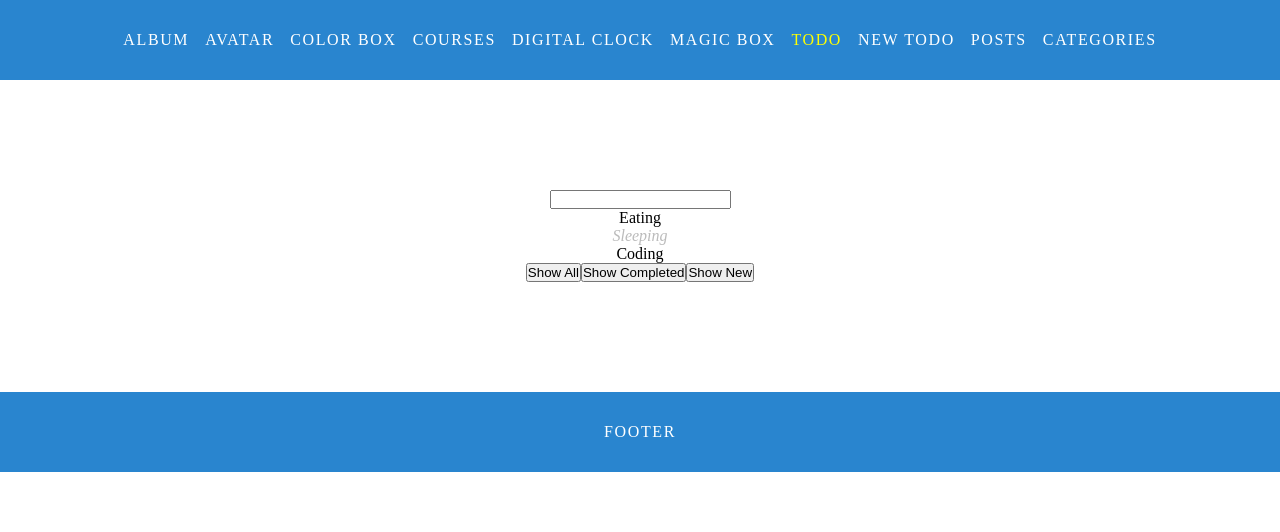
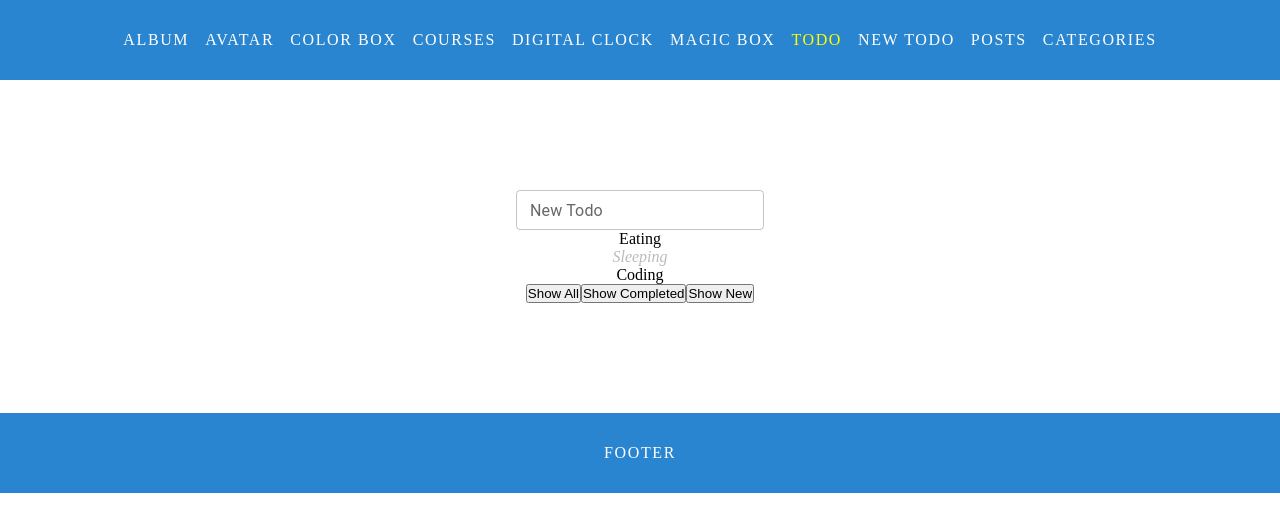
Before and after one commit to nvvinhb1805939/learn-reactjs, a React (Create React App) app: page /todo in a window 1280 px wide. Shown: the top 532 px of the page. Built offline with nearby package versions, Linux system fonts and the light colour scheme.

Commit message:
update todo form validation

```diff
--- /dev/null
+++ b/src/components/form-controls/InputField/index.jsx
@@ -0,0 +1,32 @@
+import { TextField } from '@mui/material';
+import PropTypes from 'prop-types';
+import React from 'react';
+import { Controller } from 'react-hook-form';
+
+InputField.propTypes = {
+  control: PropTypes.object.isRequired,
+  name: PropTypes.string.isRequired,
+
+  label: PropTypes.string,
+  disabled: PropTypes.bool,
+};
+InputField.defaultProps = {
+  label: '',
+  disabled: false,
+};
+
+function InputField({ formState, control, name, label, disabled }) {
+  console.log('errors', formState.errors);
+  console.log('touched fields', formState.touchedFields);
+  return (
+    <Controller
+      control={control}
+      name={name}
+      render={({ field: { onChange } }) => (
+        <TextField label={label} size='small' color='secondary' disabled={disabled} onChange={onChange} />
+      )}
+    />
+  );
+}
+
+export default InputField;
--- a/src/features/Todo/components/TodoForm/index.jsx
+++ b/src/features/Todo/components/TodoForm/index.jsx
@@ -1,5 +1,9 @@
-import React, { useState } from "react";
-import PropTypes from "prop-types";
+import { yupResolver } from '@hookform/resolvers/yup';
+import InputField from 'components/form-controls/InputField';
+import PropTypes from 'prop-types';
+import React from 'react';
+import { useForm } from 'react-hook-form';
+import * as yup from 'yup';
 
 TodoForm.propTypes = {
   onSubmit: PropTypes.func,
@@ -9,24 +13,47 @@ TodoForm.defaultProps = {
 };
 
 function TodoForm({ onSubmit }) {
-  const [value, setValue] = useState("");
-  const handleInput = e => {
-    setValue(e.target.value);
+  // const form = useForm({
+  //   defaultValues: {
+  //     title: '',
+  //   },
+  // });
+  // console.log('form', form);
+  // const [value, setValue] = useState("");
+  // const handleInput = e => {
+  //   setValue(e.target.value);
+  // };
+  // const handleSubmit = e => {
+  //   e.preventDefault();
+  //   if (!onSubmit) return;
+  //   const formValues = {
+  //     id: Math.floor(Math.random() * 9999),
+  //     action: value,
+  //     status: "new",
+  //   };
+  //   onSubmit(formValues);
+  //   setValue("");
+  // };
+
+  const schema = yup
+    .object({
+      todo: yup.string().required('Please fill todo!'),
+    })
+    .required();
+  const { formState, handleSubmit, control } = useForm({
+    defaultValues: {
+      todo: '',
+    },
+    resolver: yupResolver(schema),
+  });
+  const handleFormSubmit = formValues => {
+    console.log('submit', formValues);
+    // onSubmit(formValues);
   };
-  const handleSubmit = e => {
-    e.preventDefault();
-    if (!onSubmit) return;
-    const formValues = {
-      id: Math.floor(Math.random() * 9999),
-      action: value,
-      status: "new",
-    };
-    onSubmit(formValues);
-    setValue("");
-  };
+
   return (
-    <form onSubmit={handleSubmit}>
-      <input type="text" value={value} onInput={handleInput} />
+    <form onSubmit={handleSubmit(handleFormSubmit)}>
+      <InputField formState={formState} control={control} name='todo' label='New Todo' />
     </form>
   );
 }
--- a/src/features/Todo/index.jsx
+++ b/src/features/Todo/index.jsx
@@ -1,8 +1,8 @@
-import queryString from "query-string";
-import React, { useEffect, useMemo, useState } from "react";
-import { useHistory, useLocation, useRouteMatch } from "react-router-dom";
-import TodoForm from "./components/TodoForm";
-import TodoList from "./components/TodoList";
+import queryString from 'query-string';
+import React, { useEffect, useMemo, useState } from 'react';
+import { useHistory, useLocation, useRouteMatch } from 'react-router-dom';
+import TodoForm from './components/TodoForm';
+import TodoList from './components/TodoList';
 
 function TodoFeature(props) {
   const location = useLocation();
@@ -11,72 +11,71 @@ function TodoFeature(props) {
   const initialTodoList = [
     {
       id: 1,
-      action: "Eating",
-      status: "new",
+      action: 'Eating',
+      status: 'new',
     },
     {
       id: 2,
-      action: "Sleeping",
-      status: "completed",
+      action: 'Sleeping',
+      status: 'completed',
     },
     {
       id: 3,
-      action: "Coding",
-      status: "new",
+      action: 'Coding',
+      status: 'new',
     },
   ];
   const [todoList, setTodoList] = useState(initialTodoList);
   const [filteredStatus, setFilteredStatus] = useState(() => {
     const params = queryString.parse(location.search);
-    return params.status || "all";
+    return params.status || 'all';
   });
   useEffect(() => {
     const params = queryString.parse(location.search);
-    setFilteredStatus(params.status || "all");
+    setFilteredStatus(params.status || 'all');
   }, [location.search]);
   const handleTodoClick = index => {
     const newTodoList = [...todoList];
     newTodoList[index] = {
       ...newTodoList[index],
-      status: newTodoList[index].status === "new" ? "completed" : "new",
+      status: newTodoList[index].status === 'new' ? 'completed' : 'new',
     };
     setTodoList(newTodoList);
   };
   const handleShowAll = () => {
-    const queryParams = { status: "all" };
+    const queryParams = { status: 'all' };
     history.push({
       pathname: routeMatch.path,
       search: queryString.stringify(queryParams),
     });
   };
   const handleShowCompleted = () => {
-    const queryParams = { status: "completed" };
+    const queryParams = { status: 'completed' };
     history.push({
       pathname: routeMatch.path,
       search: queryString.stringify(queryParams),
     });
   };
   const handleShowNew = () => {
-    const queryParams = { status: "new" };
+    const queryParams = { status: 'new' };
     history.push({
       pathname: routeMatch.path,
       search: queryString.stringify(queryParams),
     });
   };
   const filteredList = useMemo(() => {
-    return todoList.filter(
-      todoItem => filteredStatus === "all" || filteredStatus === todoItem.status
-    );
+    return todoList.filter(todoItem => filteredStatus === 'all' || filteredStatus === todoItem.status);
   }, [filteredStatus, todoList]);
 
   const handleSubmit = formValues => {
-    const newTodoList = [...todoList];
-    newTodoList.push(formValues);
-    setTodoList(newTodoList);
+    // const newTodoList = [...todoList];
+    // newTodoList.push(formValues);
+    // setTodoList(newTodoList);
+    console.log('Form Values: ', formValues);
   };
 
   return (
-    <div className="todo__container" style={{ textAlign: "center" }}>
+    <div className='todo__container' style={{ textAlign: 'center' }}>
       <TodoForm onSubmit={handleSubmit} />
       <TodoList todoList={filteredList} onTodoClick={handleTodoClick} />
       <div>
```
Also changed, not shown: package.json (+6 -1 lines), 1 other file (tests, documents, lock files or other folders).
